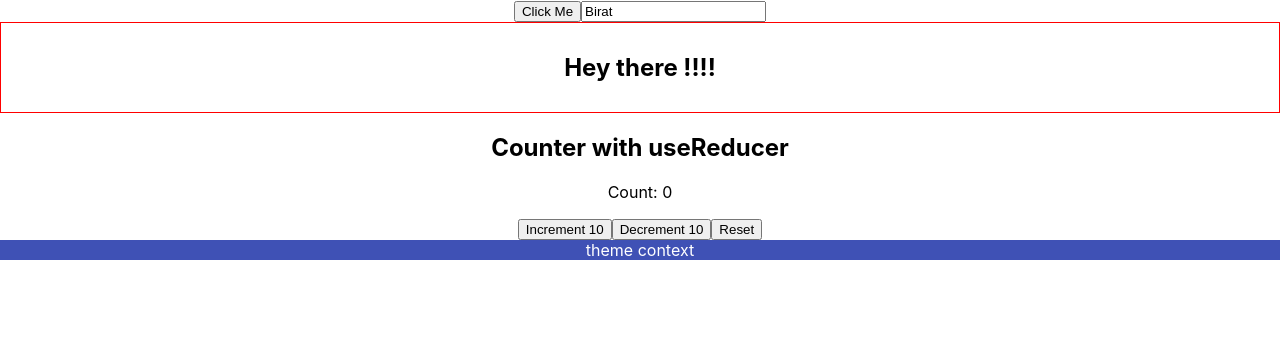
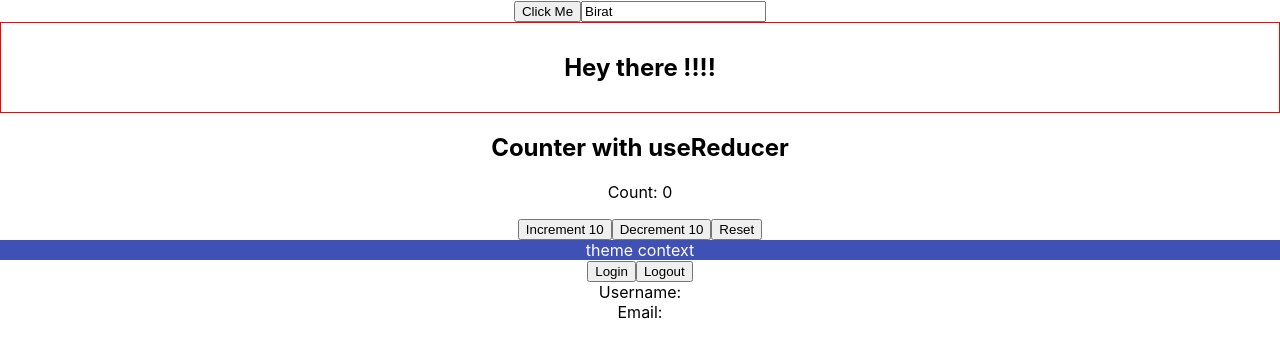
Before and after one commit to birat04/typescript, a React (Create React App) app: page / in a window 1280 px wide. Shown: the top 358 px of the page. Built offline with nearby package versions, Linux system fonts and the light colour scheme.

Commit message:
useContext future value

```diff
--- a/src/App.tsx
+++ b/src/App.tsx
@@ -58,6 +58,8 @@ import { Container } from './components/Container'
 import Counter from './components/state/Counter'
 import { ThemeContextProvider } from './components/context/ThemeContext'
 import { Box } from './components/context/Box'
+import { UserContextProvider } from './components/context/UserContext'
+import { User} from './components/context/User'
 function App () {
   return <div className="App">
     <Button handleClick={(event,id) =>{
@@ -76,6 +78,9 @@ function App () {
       <ThemeContextProvider>
         <Box />
       </ThemeContextProvider>
+      <UserContextProvider>
+        <User />
+      </UserContextProvider>
   </div>
 
 }
--- /dev/null
+++ b/src/components/context/User.tsx
@@ -0,0 +1,30 @@
+import { useContext } from "react";
+import { UserContext } from "./UserContext";
+export const User = () => {
+    const userContext = useContext(UserContext)
+    if(!userContext) return <div>Loading...</div>
+    const handleLogin = () => {
+        if(userContext){
+            userContext.setUser({
+                name: 'Birat Roka',
+                email: 'birat@gmail.com'
+            })
+        }
+    }
+    const handleLogout = () => {
+        if(userContext){
+            userContext.setUser(null)
+        }
+    }
+    return (
+        <div>
+            <button onClick = {handleLogin}>Login</button>
+            <button onClick = {handleLogout}>Logout</button>
+            <div>
+                <div>Username: {userContext.user?.name}</div>
+                <div>Email:  {userContext.user?.email}</div>
+            </div>
+
+        </div>
+    )
+}
--- /dev/null
+++ b/src/components/context/UserContext.tsx
@@ -0,0 +1,19 @@
+import { useState,createContext } from "react";
+export type AuthUser = {
+    name: string;
+    email: string;
+}
+type UserContextType = {
+    user : AuthUser | null;
+    setUser : React.Dispatch<React.SetStateAction<AuthUser | null>>;
+}
+type UserContextProviderProps = {
+    children: React.ReactNode;
+}
+export const UserContext = createContext({} as UserContextType)
+
+export const UserContextProvider =  ({children}: UserContextProviderProps) => {
+    const [user, setUser] = useState<AuthUser | null>(null)
+    return <UserContext.Provider value={{user, setUser}}>
+        {children}</UserContext.Provider>
+}
```
